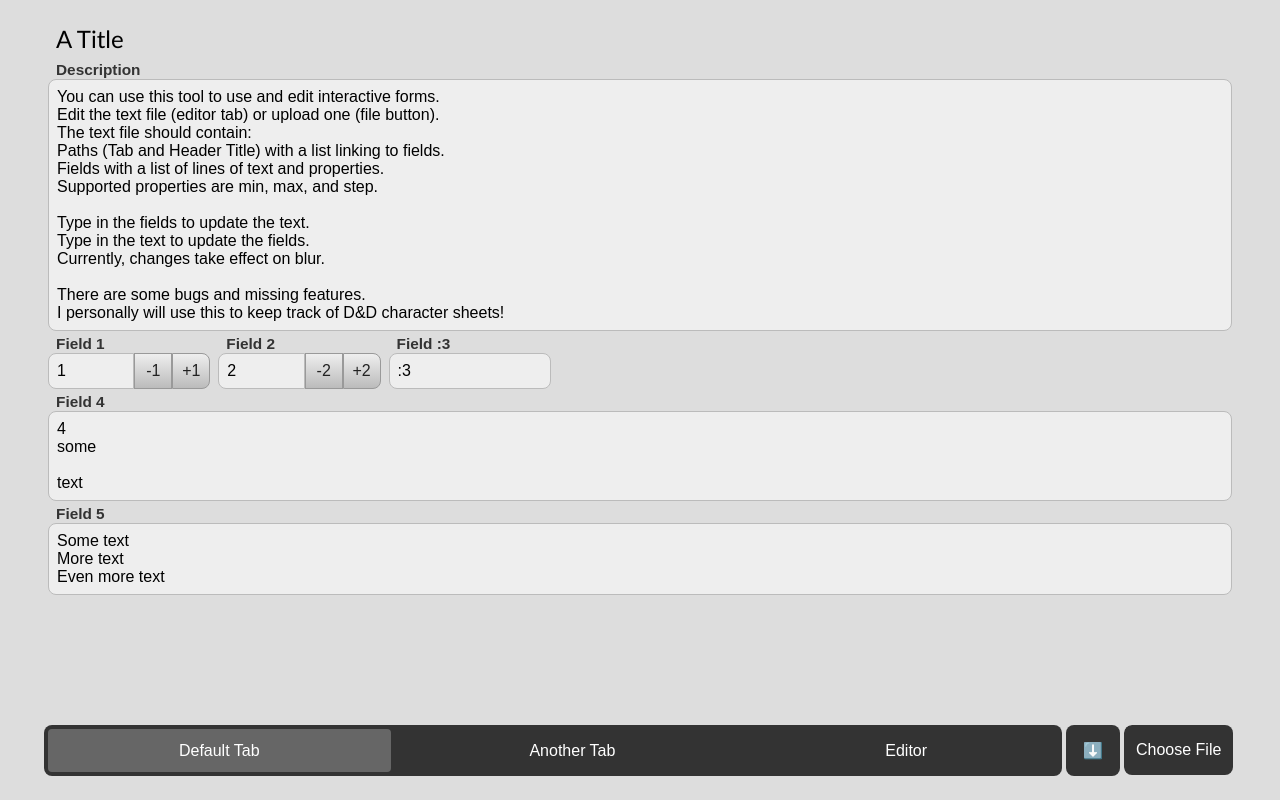
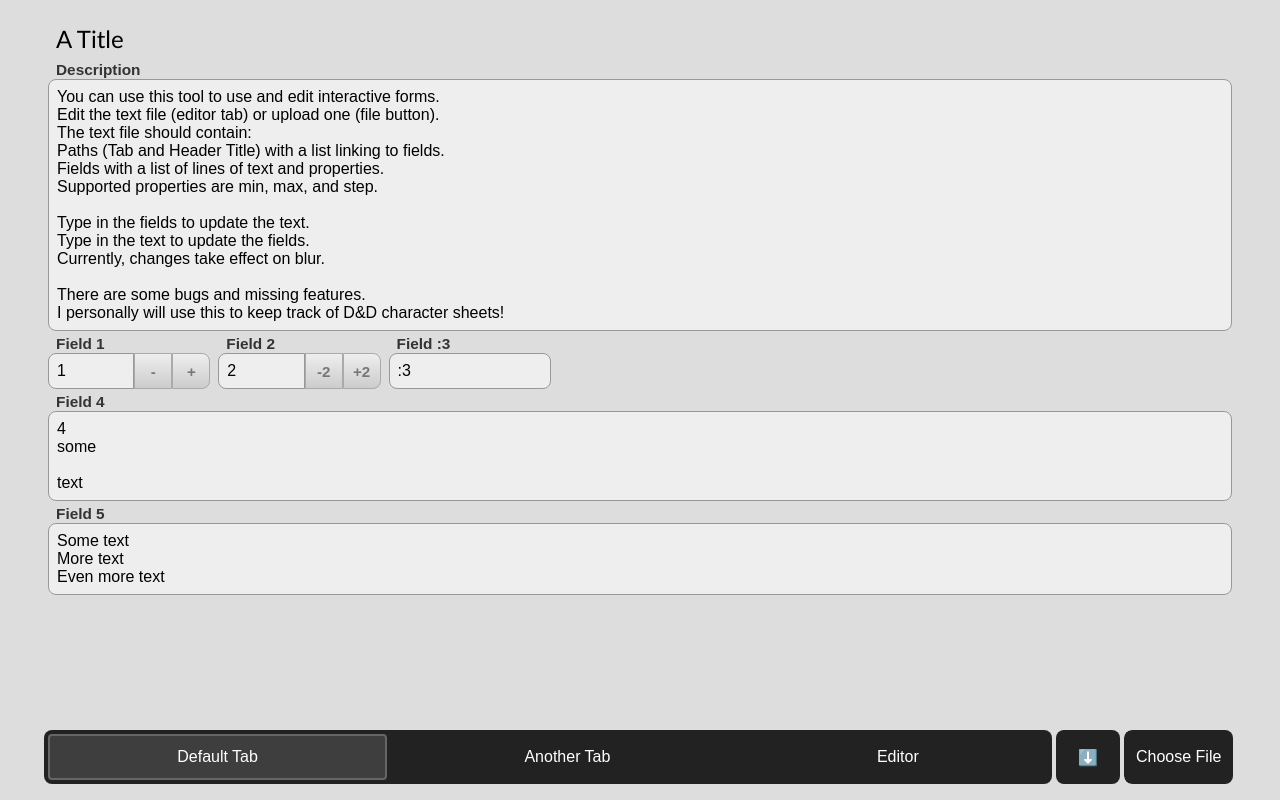
Before and after one commit to noacubestudio/ttrpg-helper, a plain HTML site: page index.html in a window 1280 px wide. Drawn offline with Linux system fonts and the light colour scheme.

Commit message:
UI tweaks

```diff
--- a/index.html
+++ b/index.html
@@ -27,6 +27,7 @@
       align-items: stretch;
       gap: 4px;
 
+      z-index: 3;
       position: fixed;
       bottom: 0;
       left: 0;
@@ -35,7 +36,7 @@
       margin: 0 auto;
 
       background-color: none;
-      padding: 2px 2px 24px 4px;
+      padding: 2px 2px 16px 4px;
       overflow-x: scroll;
       overflow-y: hidden;
 
@@ -54,16 +55,19 @@
       gap: 0px;
       border-radius: 8px;
       overflow: hidden;
+      min-height: 54px;
     }
     #tabs > * {
       flex-grow: 1;
       flex-shrink: 0;
       border-radius: 0px;
+      min-width: 64px;
     }
     #filePicker {
       font-stretch: ultra-condensed;
       color: transparent;
       font-size: 0px;
+      min-height: 54px;
     }
     button, input::file-selector-button {
       padding: 16px 12px;
@@ -71,27 +75,32 @@
       border: none;
       position: relative;
 
-      background-color: #333;
+      background-color: #222;
       color: white;
       font-size: 16px;
       /* cursor: pointer; */
     }
     #file > *, input::file-selector-button {
       border-radius: 8px;
-      min-width: 54px;
+      min-width: 64px;
+      min-height: 54px;
     }
     button:hover, input::file-selector-button:hover {
+      background-color: #333;
+      cursor: pointer;
+    }
+    button:active, input::file-selector-button:active {
       background-color: #444;
       cursor: pointer;
     }
-    button:active, input::file-selector-button:active {
-      background-color: #555;
-      cursor: pointer;
+    button.active {
+      background-color: #222;
     }
     button.active::before {
       /* match button, but slightly smaller and rounded */
-      content: "";
-      background-color: #ffffff40;
+      content: '';
+      background-color: #ffffff20;
+      border: #666 2px solid;
       border-radius: 4px;
       position: absolute;
       top: 0;
@@ -152,7 +161,7 @@
     }
 
     .input-div > * {
-      border: 1px solid #bbb;
+      border: 1px solid #999;
       background-color: #eee;
       padding: 8px;
 
@@ -164,9 +173,11 @@
     }
     .input-div > button {
       /* padding: 4px 8px; */
-      border: 1px solid #999;
-      background: linear-gradient(180deg, #eee, #bbb);
-      color: #222;
+      border: 1px solid #aaa;
+      background: linear-gradient(180deg, #eee, #ccc);
+      color: #777;
+      font-weight: 600;
+      font-size: 0.95em;
       border-radius: 8px;
       width: 60px;
       order: 1;
@@ -181,7 +192,7 @@
     }
     .input-div > button:disabled {
       background: #ccc;
-      color: #666;
+      color: #999;
     }
     /* placeholder text */
     [contenteditable=true]:empty:not(:focus):before{
--- a/script.js
+++ b/script.js
@@ -259,7 +259,6 @@ function elsFromText() {
       });
 
       const decButton = document.createElement("button");
-      decButton.innerText = "-1";
       decButton.onclick = function() { };
       decButton.classList.add("dec");
       decButton.addEventListener("click", (e) => {
@@ -272,7 +271,6 @@ function elsFromText() {
       });
 
       const incButton = document.createElement("button");
-      incButton.innerText = "+1";
       incButton.onclick = function() { };
       incButton.classList.add("inc");
       incButton.addEventListener("click", (e) => {
@@ -394,9 +392,12 @@ function matchElementToField(element, fieldData, name) {
       incButton.style.borderRadius = "0 8px 8px 0";
       element.style.gridColumn = "span 1";
       // show step
-      if (fieldData.step) {
+      if (fieldData.step > 1) {
         decButton.innerText = "-" + fieldData.step;
         incButton.innerText = "+" + fieldData.step;
+      } else {
+        decButton.innerText = "-";
+        incButton.innerText = "+";
       }
       // show min and max
       if (fieldData.min) {
```
